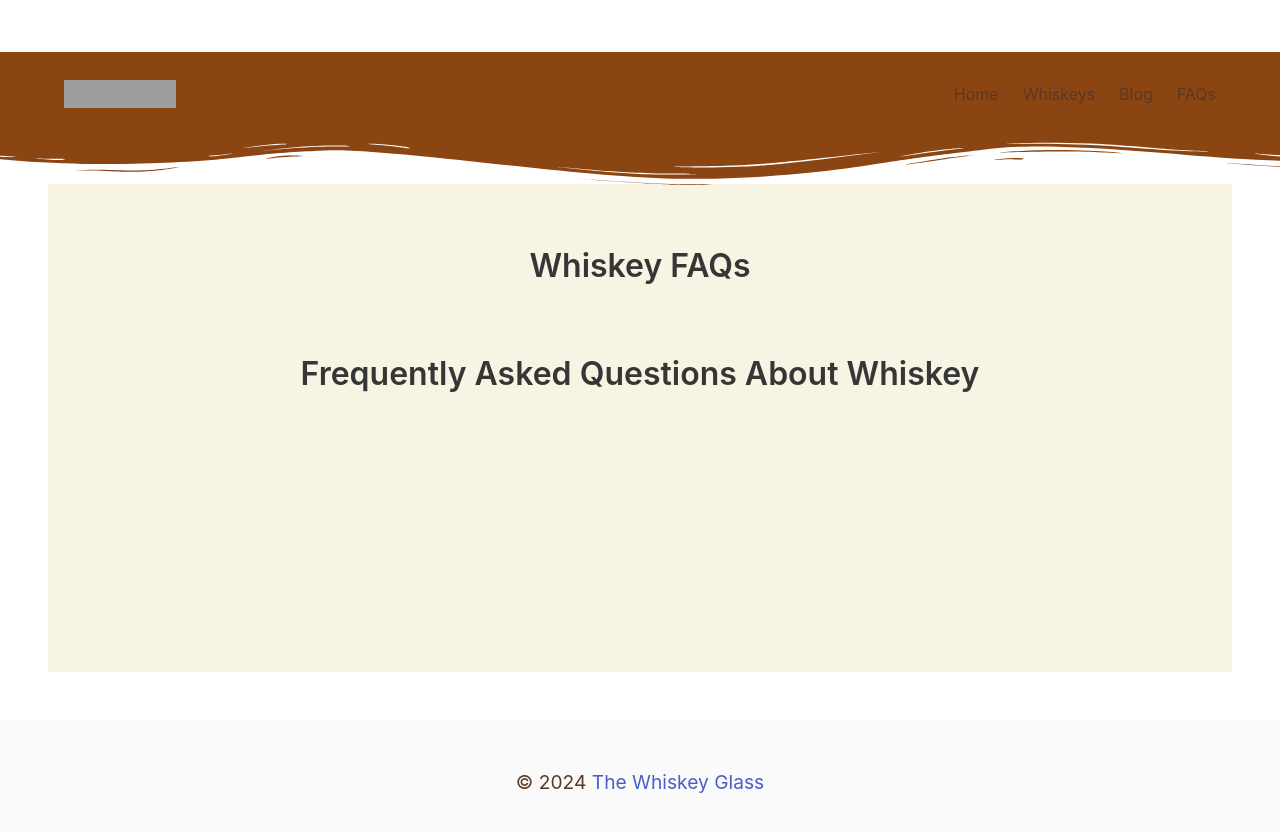
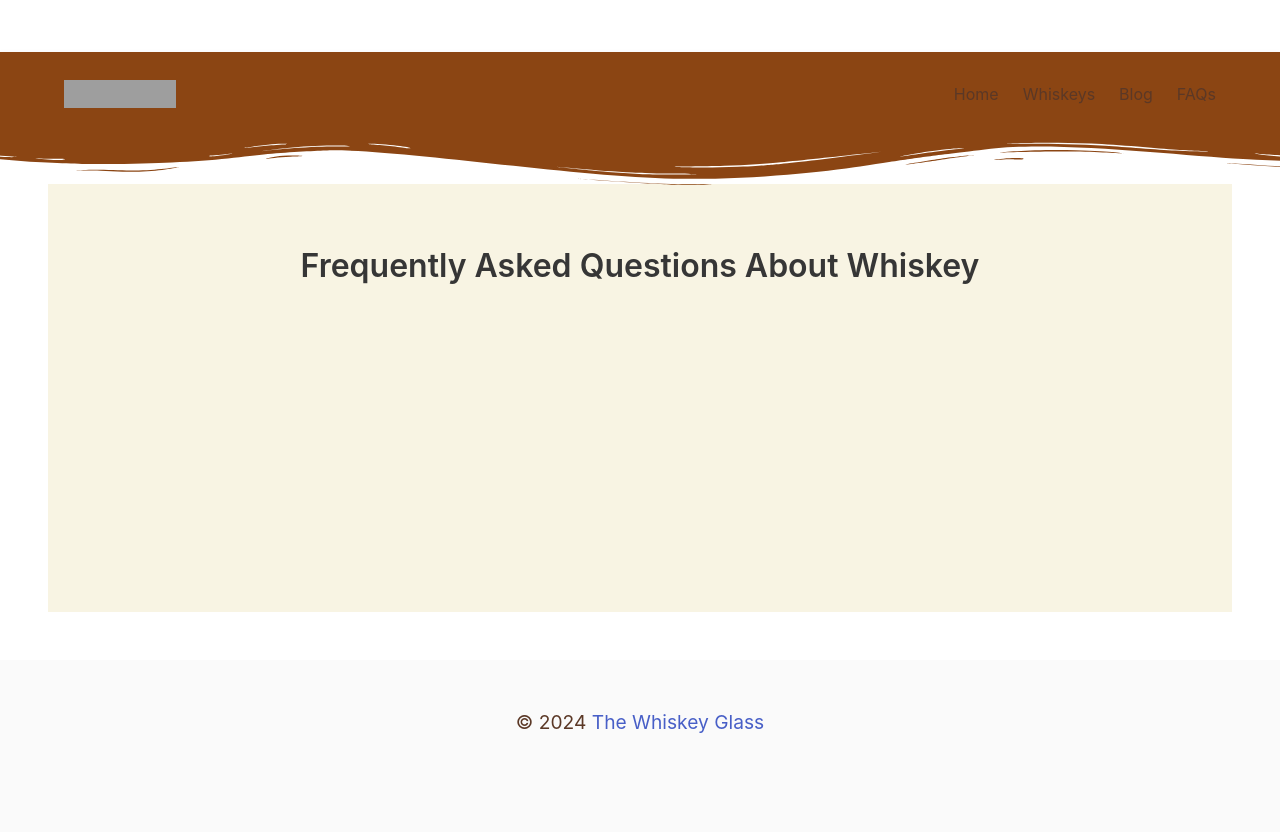
Before and after one commit to jdegbau/whiskey-glass, a Jekyll site: the page built from faqs.md, in a window 1280 px wide. Shown: the top 832 px of the page. Built offline with Jekyll 4.4.1, drawn with Linux system fonts in a browser that asks for light colours; nearby versions of some CDN libraries; comment, search, counter and statistics services are not loaded; grey boxes are pictures that could not be loaded.

Commit message:
Update FAQ heading

```diff
--- a/faqs.md
+++ b/faqs.md
@@ -1,11 +1,10 @@
 ---
 layout: page
-title: Whiskey FAQs
+title: Frequently Asked Questions About Whiskey
 ---
 
 <section class="section">
   <div class="container">
-    <h1 class="title">Frequently Asked Questions About Whiskey</h1>
     <div class="content">
       <ul class="faqs-list">
         {% for faq in site.faqs %}
```
